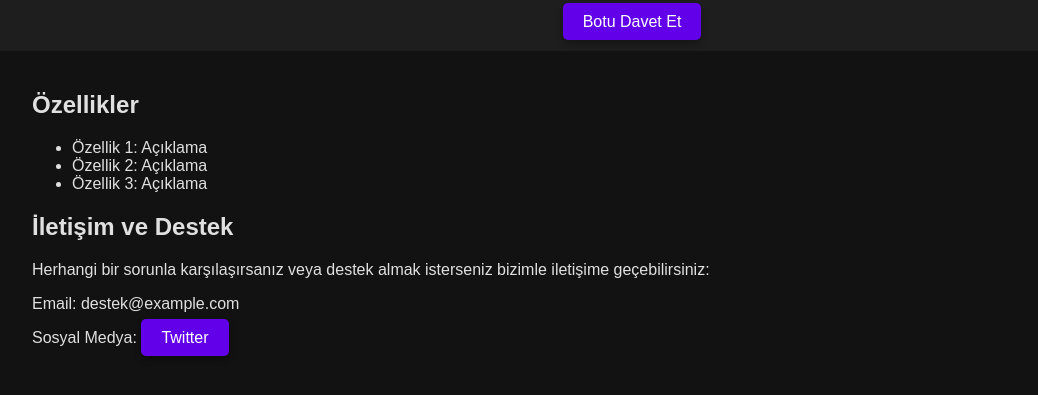
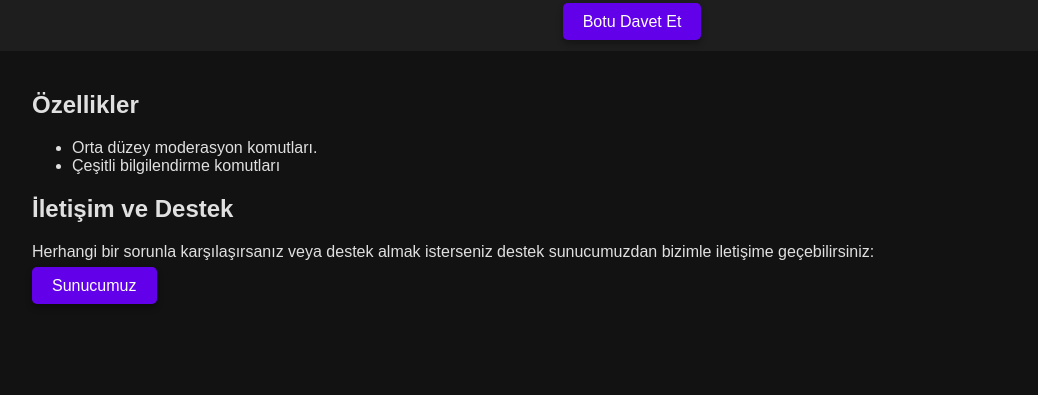
Before and after one commit to d0rkmode/github.io, a plain HTML site: page index.html in a window 1280 px wide. Shown: the part 121-516 px from the top of the page, without its empty margins (8-1046 px from the left). Drawn offline with Linux system fonts and the light colour scheme.

Commit message:
Update index.html

```diff
--- a/index.html
+++ b/index.html
@@ -18,17 +18,15 @@
         <section class="features">
             <h2>Özellikler</h2>
             <ul>
-                <li>Özellik 1: Açıklama</li>
-                <li>Özellik 2: Açıklama</li>
-                <li>Özellik 3: Açıklama</li>
+                <li>Orta düzey moderasyon komutları.</li>
+                <li>Çeşitli bilgilendirme komutları</li>
             </ul>
         </section>
 
         <section class="contact">
             <h2>İletişim ve Destek</h2>
-            <p>Herhangi bir sorunla karşılaşırsanız veya destek almak isterseniz bizimle iletişime geçebilirsiniz:</p>
-            <p>Email: destek@example.com</p>
-            <p>Sosyal Medya: <a href="https://twitter.com/yourbot" class="button">Twitter</a></p>
+            <p>Herhangi bir sorunla karşılaşırsanız veya destek almak isterseniz destek sunucumuzdan bizimle iletişime geçebilirsiniz:</p>
+            <p><a href="https://discord.gg/5CJnMZ787w" class="button" target="_blank">Sunucumuz</a></p>
         </section>
     </div>
 </body>
```
